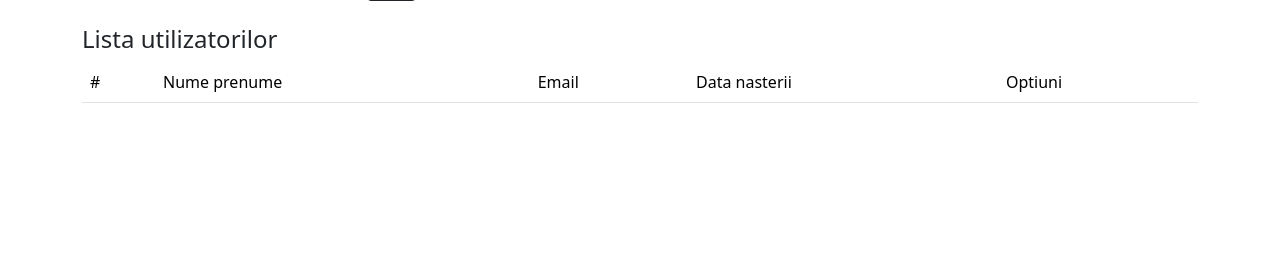
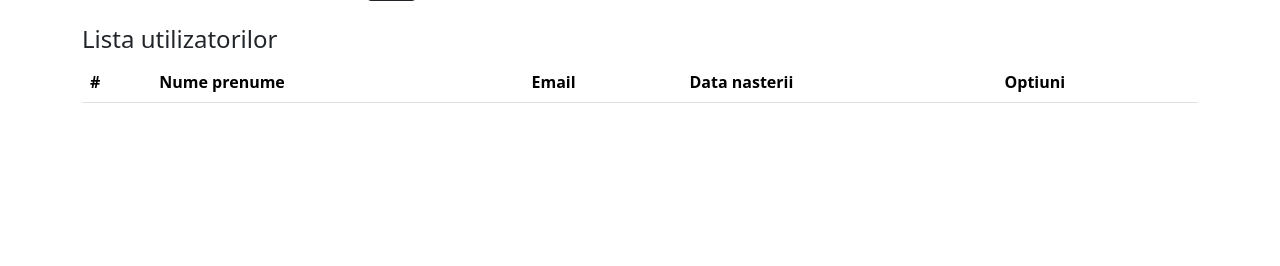
Before and after one commit to padure/aaw2141, a PHP site: page / in a window 1280 px wide. Shown: the part 427-693 px from the top of the page. Run offline with PHP 8.4, Linux system fonts and the light colour scheme; data that the repository does not hold is empty.

Commit message:
Teorie 8

```diff
--- a/teorie8/index.php
+++ b/teorie8/index.php
@@ -59,11 +59,11 @@
                 <table class="table">
                     <thead>
                         <tr>
-                            <td>#</td>
-                            <td>Nume prenume</td>
-                            <td>Email</td>
-                            <td>Data nasterii</td>
-                            <td>Optiuni</td>
+                            <td class="fw-bold">#</td>
+                            <td class="fw-bold">Nume prenume</td>
+                            <td class="fw-bold">Email</td>
+                            <td class="fw-bold">Data nasterii</td>
+                            <td class="fw-bold">Optiuni</td>
                         </tr>
                     </thead>
                     <tbody>
```
